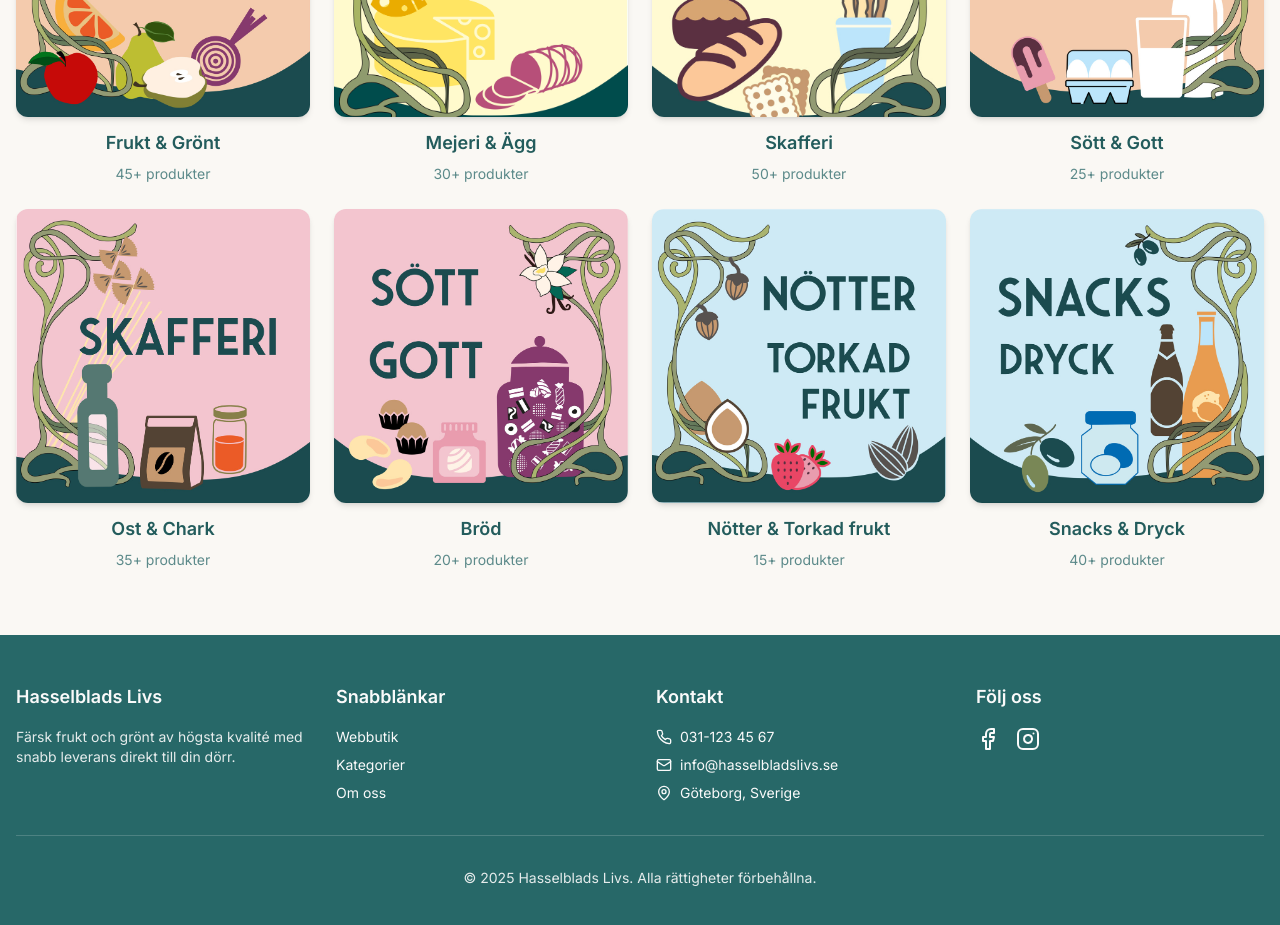
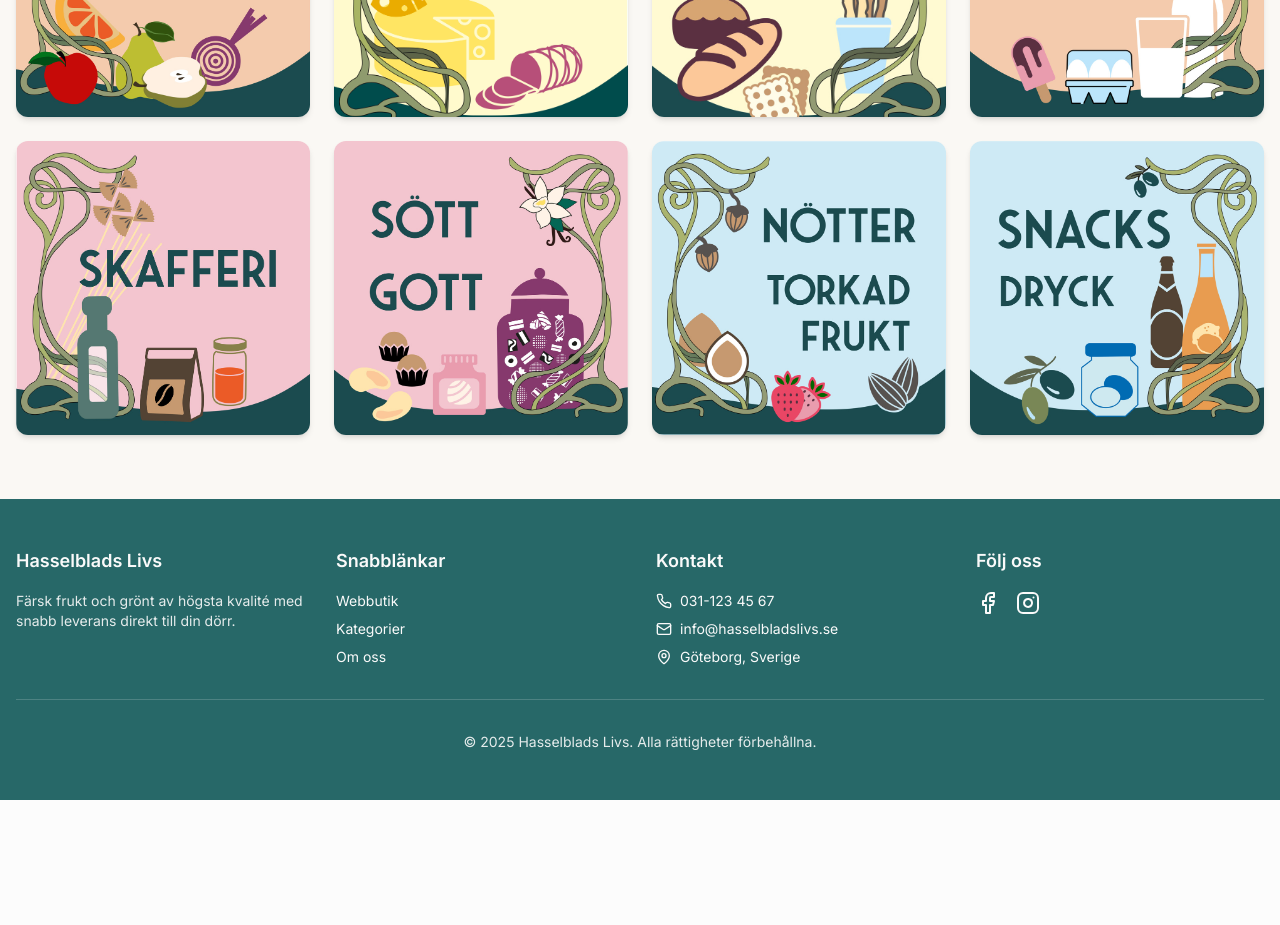
Before and after one commit to Onepiecedad/Hasselblads_Livs, a React (Vite) app: page / in a window 1280 px wide. Shown: the part 1820-2745 px from the top of the page. After the commit the page ends 2620 px from the top, so only its background shows below. Built offline with nearby package versions, Linux system fonts and the light colour scheme; the HTML template or start-up script is replaced by a standard one.

Commit message:
Fix: Remove text below category cards

```diff
--- a/src/pages/Categories.tsx
+++ b/src/pages/Categories.tsx
@@ -73,10 +73,6 @@ const Categories = () => {
                     className="w-full h-full object-cover group-hover:scale-105 transition-transform duration-300"
                   />
                 </div>
-                <div className="mt-3 text-center">
-                  <h3 className="text-lg font-semibold mb-1">{category.name}</h3>
-                  <span className="text-sm text-muted-foreground">{category.count}</span>
-                </div>
               </div>
             </Link>
           ))}
--- a/src/pages/Home.tsx
+++ b/src/pages/Home.tsx
@@ -172,10 +172,6 @@ const Home = () => {
                       className="w-full h-full object-cover group-hover:scale-105 transition-transform duration-300"
                     />
                   </div>
-                  <div className="mt-3 text-center">
-                    <h3 className="text-lg font-semibold mb-1">{category.name}</h3>
-                    <span className="text-sm text-muted-foreground">{category.count}</span>
-                  </div>
                 </div>
               </Link>
             ))}
```
